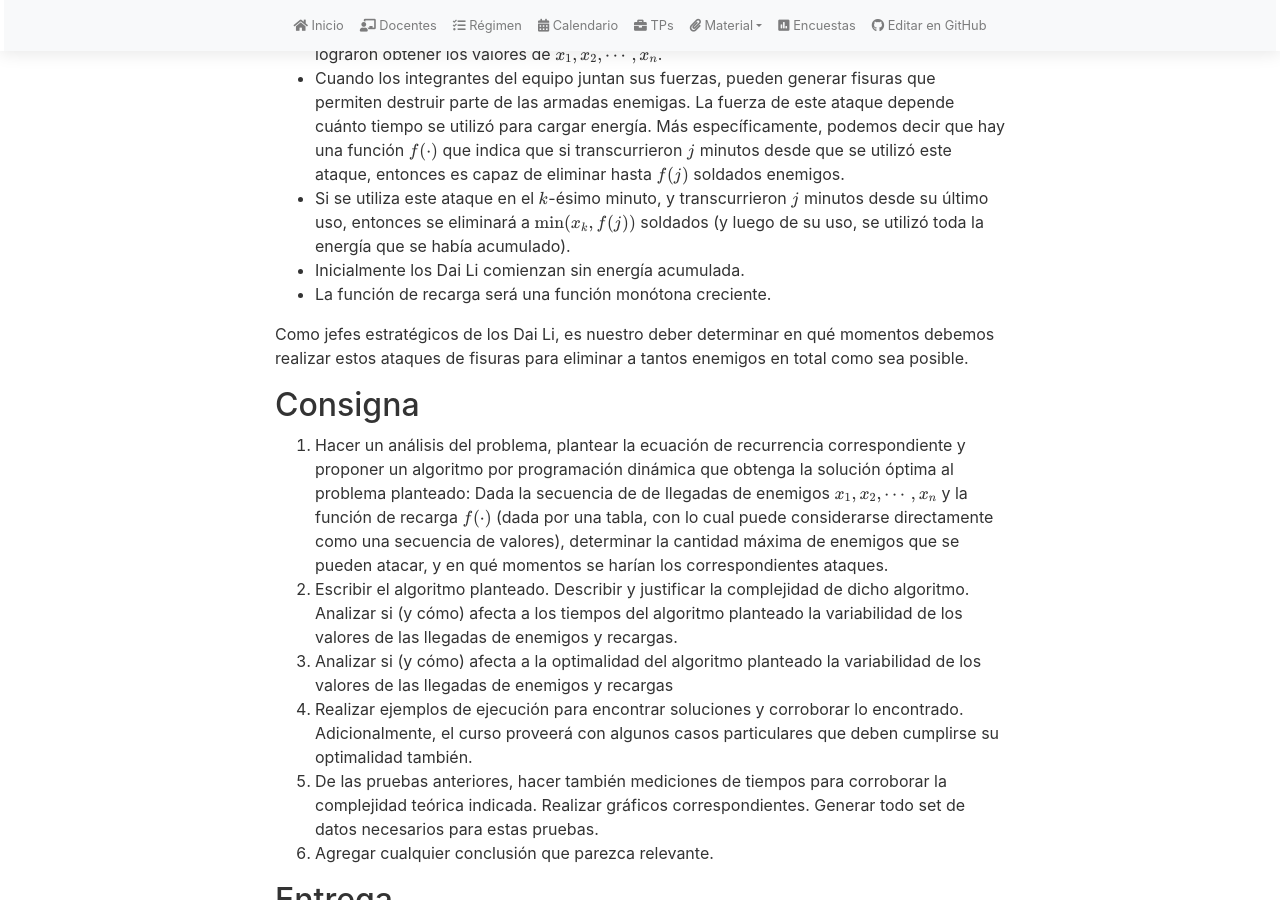
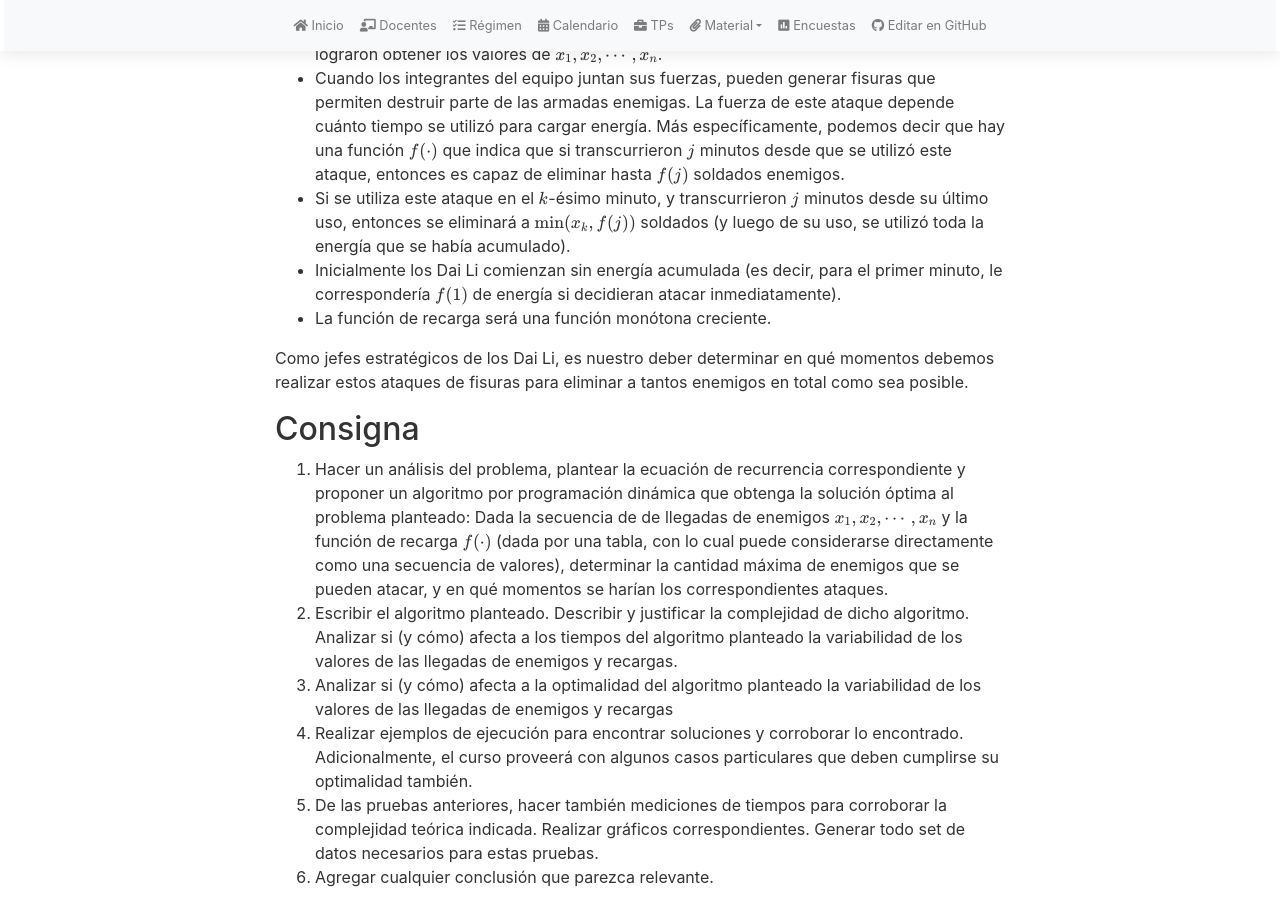
Before and after one commit to algoritmos-rw/tda_bg, a Jekyll site: the page built from tps/2024_1/tp2.md, in a window 1280 px wide and 900 px high, scrolled down 488 px. Built offline with Jekyll 4.4.1, drawn with Linux system fonts in a browser that asks for light colours; nearby versions of some CDN libraries; our own code applies the rules of GitHub Pages for plain Markdown files.

Commit message:
Update tp2.md

```diff
--- a/tps/2024_1/tp2.md
+++ b/tps/2024_1/tp2.md
@@ -35,7 +35,8 @@ entonces es capaz de eliminar hasta $$f(j)$$ soldados enemigos.
 * Si se utiliza este ataque en el $$k$$-ésimo minuto, y transcurrieron $$j$$ minutos desde
 su último uso, entonces se eliminará a $$\min(x_k, f(j))$$ soldados (y luego de su uso,
 se utilizó toda la energía que se había acumulado).
-* Inicialmente los Dai Li comienzan sin energía acumulada.
+* Inicialmente los Dai Li comienzan sin energía acumulada (es decir, para el primer minuto, le
+correspondería $$f(1)$$ de energía si decidieran atacar inmediatamente).
 * La función de recarga será una función monótona creciente.
 
 Como jefes estratégicos de los Dai Li, es nuestro deber determinar en qué momentos
```
